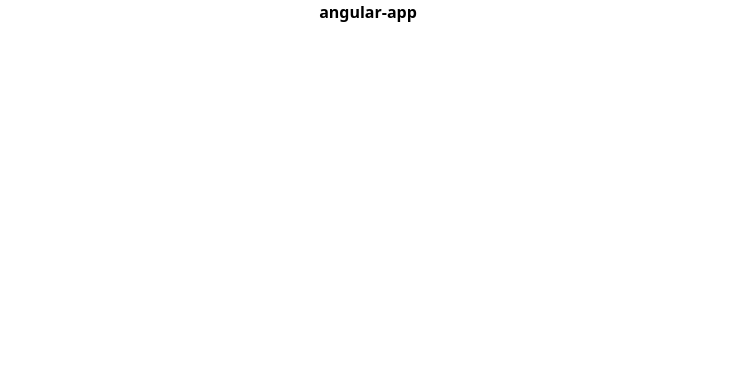
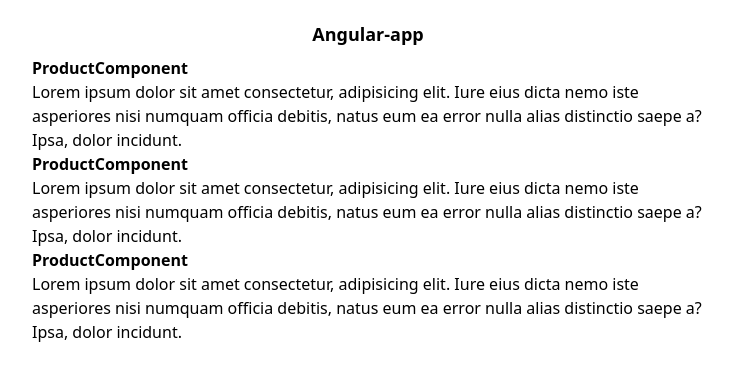
Before and after one commit to BrNkV/Angular-app, an Angular app in the folder angular-app/: page / in a window 1280 px wide. Shown: the top 380 px of the page, without its empty margins (272-1004 px from the left). Built offline with nearby package versions, Linux system fonts and the light colour scheme.

Commit message:
fead: add prod component

```diff
--- a/angular-app/src/app/app.component.html
+++ b/angular-app/src/app/app.component.html
@@ -1 +1,7 @@
-<h1 class="font-bold mb-2 text-center">{{title}}</h1>
+<div class="max-w-2xl container mx-auto pt-5">
+  <h1 class="font-bold mb-2 text-center text-lg">{{title | titlecase}}</h1>
+
+  <app-product></app-product>
+  <app-product></app-product>
+  <app-product></app-product>
+</div>
--- a/angular-app/src/app/app.module.ts
+++ b/angular-app/src/app/app.module.ts
@@ -3,10 +3,12 @@ import { BrowserModule } from '@angular/platform-browser';
 
 import { AppRoutingModule } from './app-routing.module';
 import { AppComponent } from './app.component';
+import { ProductComponent } from './components/product/product.component';
 
 @NgModule({
   declarations: [
-    AppComponent
+    AppComponent,
+    ProductComponent
   ],
   imports: [
     BrowserModule,
--- /dev/null
+++ b/angular-app/src/app/components/product/product.component.html
@@ -0,0 +1,2 @@
+<h2 class="font-bold">ProductComponent</h2>
+<p>Lorem ipsum dolor sit amet consectetur, adipisicing elit. Iure eius dicta nemo iste asperiores nisi numquam officia debitis, natus eum ea error nulla alias distinctio saepe a? Ipsa, dolor incidunt.</p>
```
Also changed, not shown: angular-app/src/app/components/product/product.component.ts (added, +7 -0 lines).
